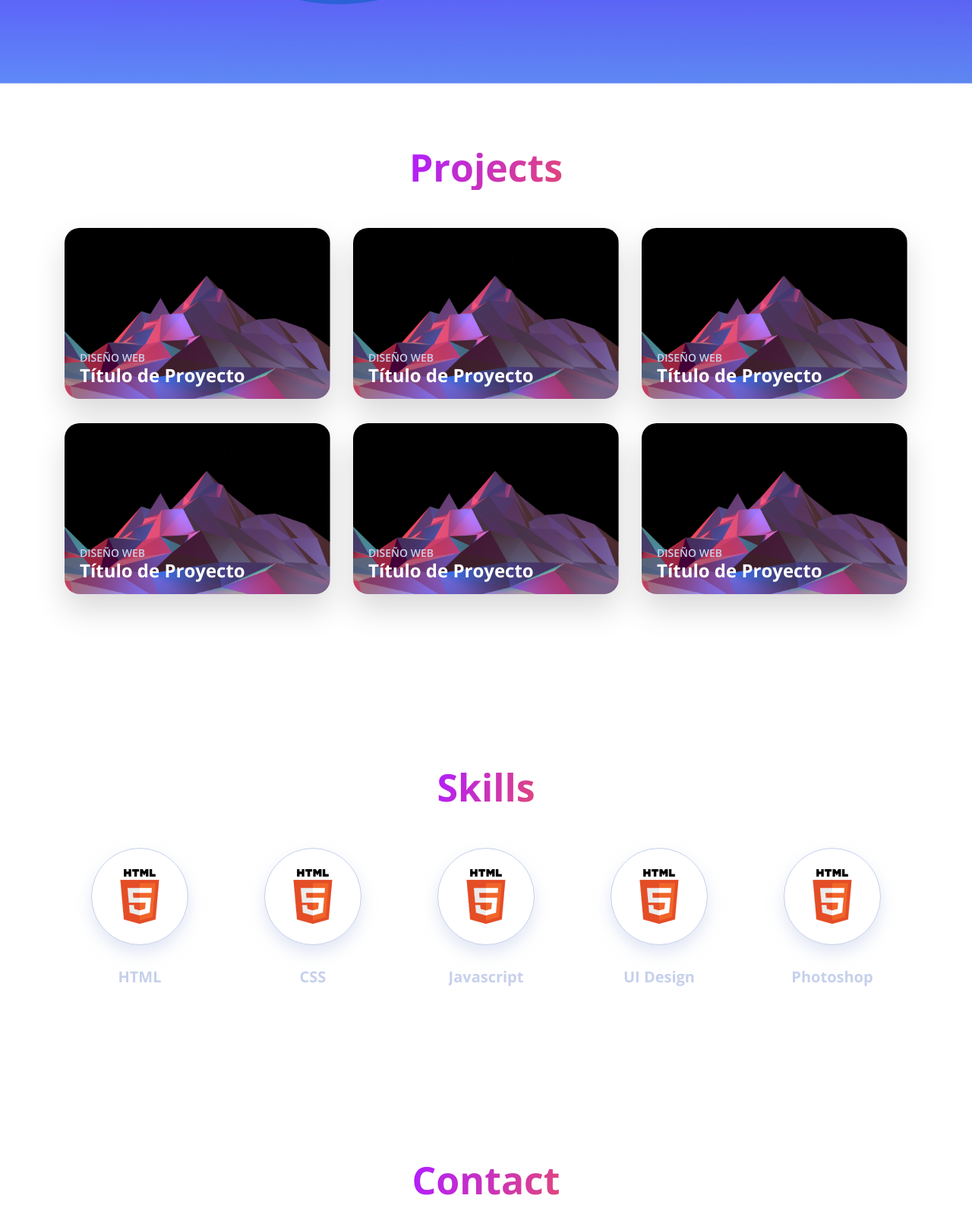
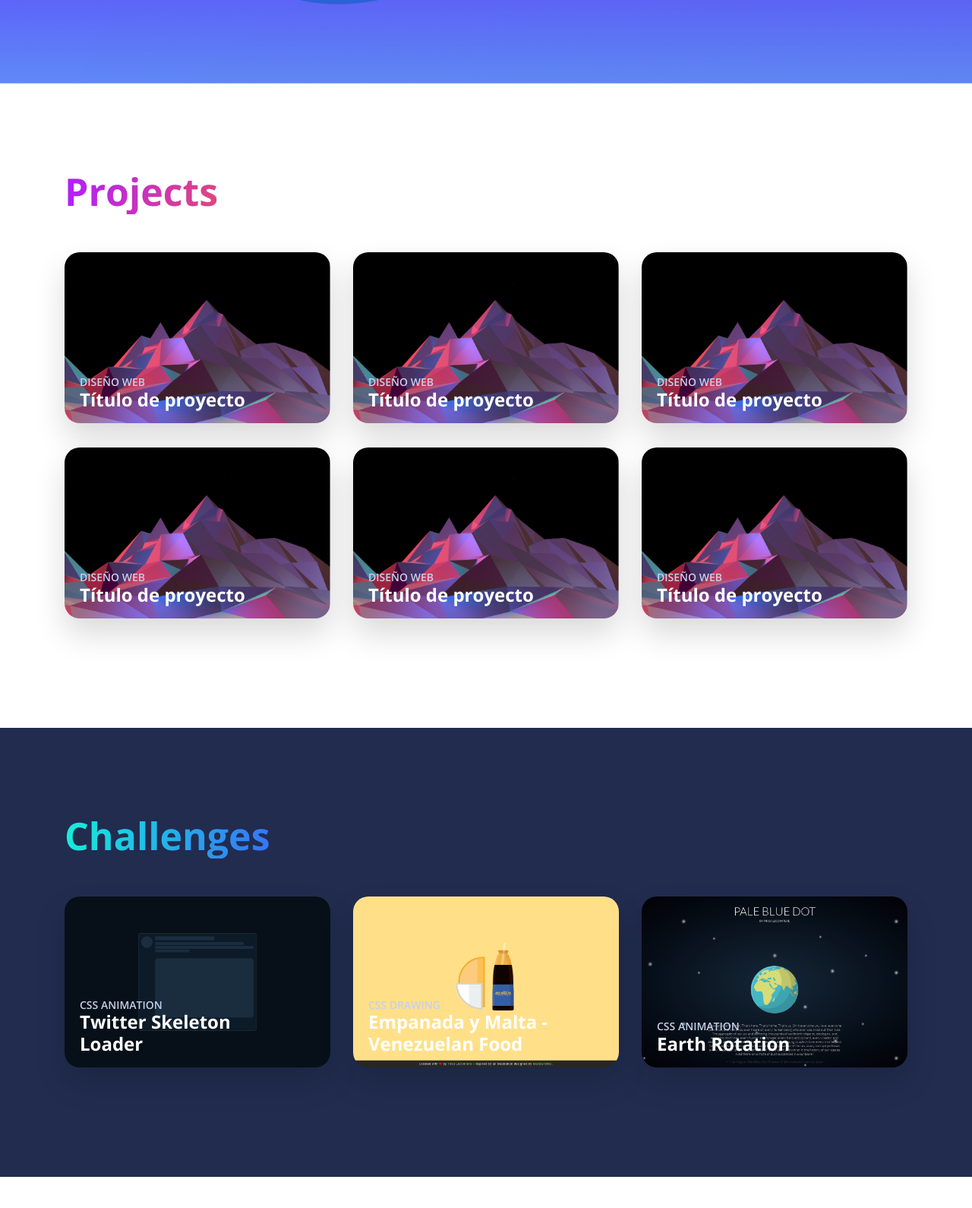
Before and after one commit to tirsolecointere/tirso-website, a plain HTML site: page index.html in a window 1280 px wide. Shown: the part 690-2280 px from the top of the page at 76% size. Drawn offline with nearby package versions, Linux system fonts and the light colour scheme.

Commit message:
creation of "challenges" section - in process!

```diff
--- a/index.html
+++ b/index.html
@@ -76,7 +76,7 @@
 
     <main>
 
-        <section id="projects" class="py-section-4">
+        <section id="projects" class="py-section-5">
             <div class="container">
                 <div class="section__title--wrapper">
                     <h1 class="section__title text-center">Projects</h1>
@@ -88,8 +88,11 @@
                                 <img src="assets/images/project-img.png" alt="" class="object-cover">
                                 <figcaption class="projectCard__caption">
                                     <h6 class="projectCard__tag">Diseño web</h6>
-                                    <h3 class="projectCard__title">Título de Proyecto</h3>
+                                    <h3 class="projectCard__title">Título de proyecto</h3>
                                 </figcaption>
+                                <div class="projectCard__badge">
+                                    <i class="fa fa-external-link"></i>
+                                </div>
                             </figure>
                         </a>
                     </div>
@@ -99,8 +102,11 @@
                                 <img src="assets/images/project-img.png" alt="" class="object-cover">
                                 <figcaption class="projectCard__caption">
                                     <h6 class="projectCard__tag">Diseño web</h6>
-                                    <h3 class="projectCard__title">Título de Proyecto</h3>
+                                    <h3 class="projectCard__title">Título de proyecto</h3>
                                 </figcaption>
+                                <div class="projectCard__badge">
+                                    <i class="fa fa-external-link"></i>
+                                </div>
                             </figure>
                         </a>
                     </div>
@@ -110,8 +116,11 @@
                                 <img src="assets/images/project-img.png" alt="" class="object-cover">
                                 <figcaption class="projectCard__caption">
                                     <h6 class="projectCard__tag">Diseño web</h6>
-                                    <h3 class="projectCard__title">Título de Proyecto</h3>
+                                    <h3 class="projectCard__title">Título de proyecto</h3>
                                 </figcaption>
+                                <div class="projectCard__badge">
+                                    <i class="fa fa-external-link"></i>
+                                </div>
                             </figure>
                         </a>
                     </div>
@@ -121,8 +130,11 @@
                                 <img src="assets/images/project-img.png" alt="" class="object-cover">
                                 <figcaption class="projectCard__caption">
                                     <h6 class="projectCard__tag">Diseño web</h6>
-                                    <h3 class="projectCard__title">Título de Proyecto</h3>
+                                    <h3 class="projectCard__title">Título de proyecto</h3>
                                 </figcaption>
+                                <div class="projectCard__badge">
+                                    <i class="fa fa-external-link"></i>
+                                </div>
                             </figure>
                         </a>
                     </div>
@@ -132,8 +144,11 @@
                                 <img src="assets/images/project-img.png" alt="" class="object-cover">
                                 <figcaption class="projectCard__caption">
                                     <h6 class="projectCard__tag">Diseño web</h6>
-                                    <h3 class="projectCard__title">Título de Proyecto</h3>
+                                    <h3 class="projectCard__title">Título de proyecto</h3>
                                 </figcaption>
+                                <div class="projectCard__badge">
+                                    <i class="fa fa-external-link"></i>
+                                </div>
                             </figure>
                         </a>
                     </div>
@@ -143,8 +158,64 @@
                                 <img src="assets/images/project-img.png" alt="" class="object-cover">
                                 <figcaption class="projectCard__caption">
                                     <h6 class="projectCard__tag">Diseño web</h6>
-                                    <h3 class="projectCard__title">Título de Proyecto</h3>
+                                    <h3 class="projectCard__title">Título de proyecto</h3>
                                 </figcaption>
+                                <div class="projectCard__badge">
+                                    <i class="fa fa-external-link"></i>
+                                </div>
+                            </figure>
+                        </a>
+                    </div>
+
+                </div>
+            </div>
+        </section>
+
+        <section id="challenges" class="bg-dark py-section-5">
+            <div class="container">
+                <div class="section__title--wrapper">
+                    <h1 class="section__title title--secondary text-center">Challenges</h1>
+                </div>
+                <div class="row">
+                    <div class="col-6 col-sm-6 col-md-6 col-lg-4 col-xl-4">
+                        <a href="" class="projectCard--wrapper">
+                            <figure class="projectCard">
+                                <img src="assets\images\projects\969377.jRJKWa.1ab8ad05-e5c7-4ae5-a20f-54457d42edd8.png" alt="" class="object-cover">
+                                <figcaption class="projectCard__caption">
+                                    <h6 class="projectCard__tag">CSS Animation</h6>
+                                    <h3 class="projectCard__title">Twitter Skeleton Loader</h3>
+                                </figcaption>
+                                <div class="projectCard__badge">
+                                    <i class="fa fa-external-link"></i>
+                                </div>
+                            </figure>
+                        </a>
+                    </div>
+                    <div class="col-6 col-sm-6 col-md-6 col-lg-4 col-xl-4">
+                        <a href="" class="projectCard--wrapper">
+                            <figure class="projectCard">
+                                <img src="assets\images\projects\969377.bJKWzR.5c815171-4028-481b-b632-df1d6661b04b.png" alt="" class="object-cover">
+                                <figcaption class="projectCard__caption">
+                                    <h6 class="projectCard__tag">CSS Drawing</h6>
+                                    <h3 class="projectCard__title">Empanada y Malta - Venezuelan Food</h3>
+                                </figcaption>
+                                <div class="projectCard__badge">
+                                    <i class="fa fa-external-link"></i>
+                                </div>
+                            </figure>
+                        </a>
+                    </div>
+                    <div class="col-6 col-sm-6 col-md-6 col-lg-4 col-xl-4">
+                        <a href="" class="projectCard--wrapper">
+                            <figure class="projectCard">
+                                <img src="assets\images\projects\969377.bJKRbo.11f4ac22-6302-42c7-8453-851dfe8725fe.png" alt="" class="object-cover">
+                                <figcaption class="projectCard__caption">
+                                    <h6 class="projectCard__tag">CSS Animation</h6>
+                                    <h3 class="projectCard__title">Earth Rotation</h3>
+                                </figcaption>
+                                <div class="projectCard__badge">
+                                    <i class="fa fa-external-link"></i>
+                                </div>
                             </figure>
                         </a>
                     </div>
@@ -184,7 +255,7 @@
                                 <img src="assets/images/html5.png" alt="HTML5" class="skillItem__img img-fluid">
                             </div>
                             <div class="text-center">
-                                <h5 class="skillItem__text">Javascript</h5>
+                                <h5 class="skillItem__text">jQuery</h5>
                             </div>
                         </div>
                     </div>
--- a/sass/main.sass
+++ b/sass/main.sass
@@ -136,8 +136,12 @@
         -webkit-text-fill-color: transparent
         -webkit-background-clip: text
         margin-bottom: 0
+        &.title--secondary
+            background: linear-gradient(104.74deg, rgba(#14F1D9, 1) 0%, rgba(#3672F8, 1) 100%)
+            -webkit-text-fill-color: transparent
+            -webkit-background-clip: text
         &--wrapper
-            text-align: center
+            // text-align: center
             margin-bottom: 50px
 
 .projectCard
@@ -162,7 +166,7 @@
         color: white
     &__caption
         +position(absolute, null, 0, 0, 0)
-        padding: 0 20px 16px 20px
+        padding: 0 60px 16px 20px
     &__title
         font-size: 24px
         font-weight: 700
@@ -174,9 +178,19 @@
         font-weight: 600
         text-transform: uppercase
         margin-bottom: 0
+    &__badge
+        display: inline-block
+        +position(absolute, null, 20px, 20px, null)
+        padding: 0 8px
+        border-radius: 15px
+        border: 1px solid rgba(white, .15)
+        background-color: rgba(white, .15)
+        color: rgba(white, .6)
+        transform: translateY(10px)
+        opacity: 0
+        transition: all .6s ease
     img.object-cover
         transition: all 0.8s cubic-bezier(0.2, 0.8, 0.2, 1) 0s
-
     // projectCard hover
     &:hover
         transform: scale(1.1, 1.1)
@@ -186,6 +200,9 @@
             transform: translateY(-20%)
         img.object-cover
             height: 110%
+        .projectCard__badge
+            transform: translateY(0)
+            opacity: 1
 
 .skillItem
     transition: all .3s ease
```
Also changed, not shown: assets/images/projects/969377.bJKRbo.11f4ac22-6302-42c7-8453-851dfe8725fe.png (added), assets/images/projects/969377.bJKWzR.5c815171-4028-481b-b632-df1d6661b04b.png (added), assets/images/projects/969377.jRJKWa.1ab8ad05-e5c7-4ae5-a20f-54457d42edd8.png (added), css/main.css, 1 other file.
